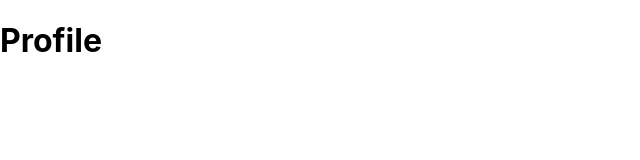
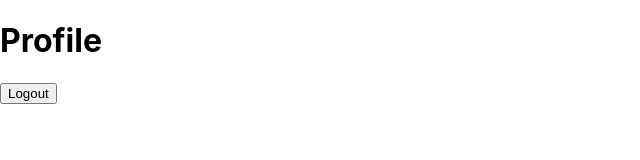
Before and after one commit to pphilippersson6/socialappfrontend, a React (Create React App) app: page /profile in a window 1280 px wide. Shown: the top 160 px of the page, without its empty margins (0-640 px from the left). Built offline with nearby package versions, Linux system fonts and the light colour scheme.

Commit message:
added logout button

```diff
--- a/src/components/Profile.js
+++ b/src/components/Profile.js
@@ -1,8 +1,24 @@
 import React from 'react';
-export default function Profile() {
-    return (
-        <div>
-        <h1>Profile</h1>
-        </div>
-    );
-}
+
+const Profile = () => {
+  const handleLogout = () => {
+    // Clear user data from localStorage or perform any other logout actions
+    localStorage.removeItem('user');
+
+    // Redirect to the login page or any other appropriate page
+    // You may need to replace '/login' with the actual path for your login page
+    window.location.href = '/login';
+  };
+
+  return (
+    <div>
+      <h1>Profile</h1>
+      {/* Your profile content goes here */}
+
+      {/* Logout button */}
+      <button onClick={handleLogout}>Logout</button>
+    </div>
+  );
+};
+
+export default Profile;
```
